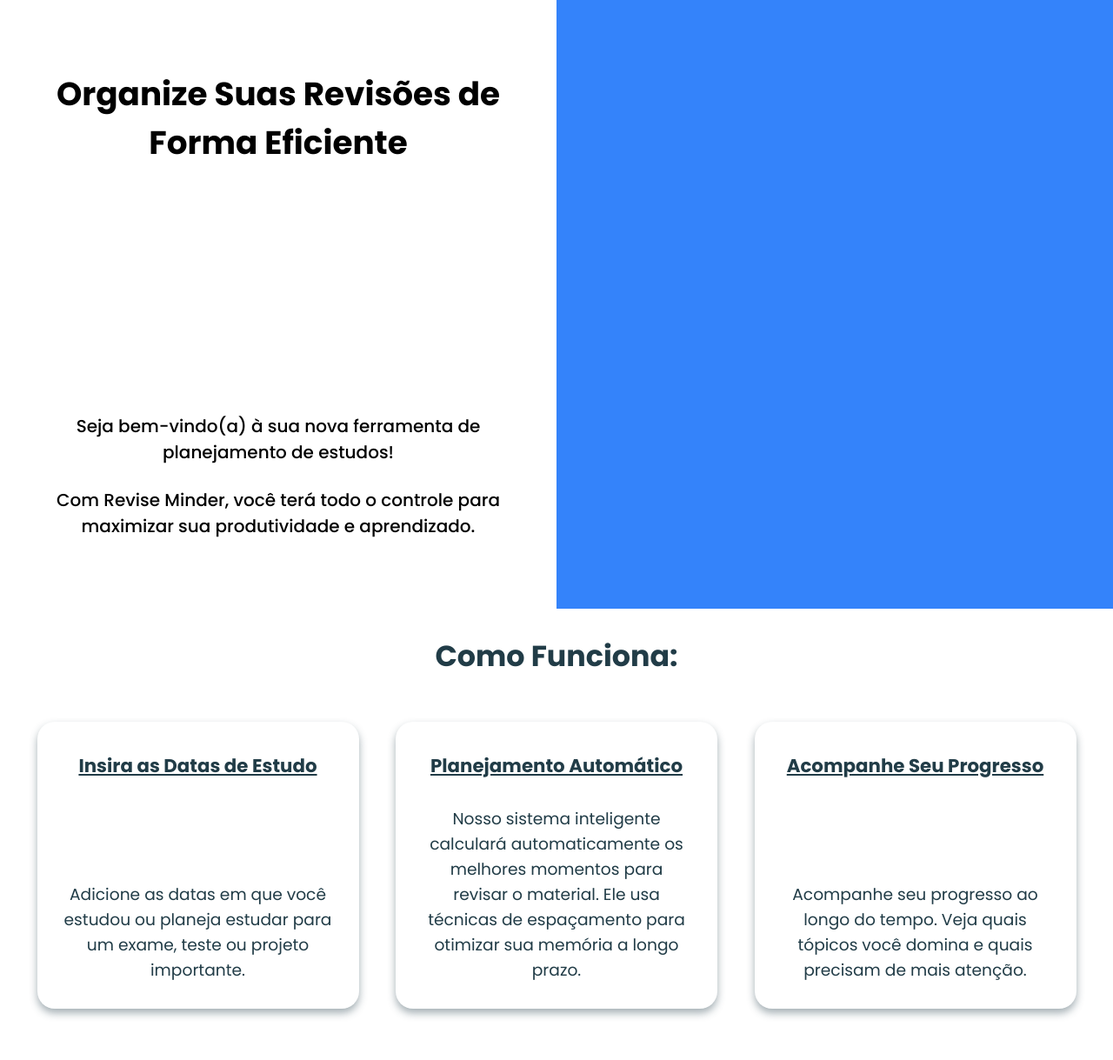
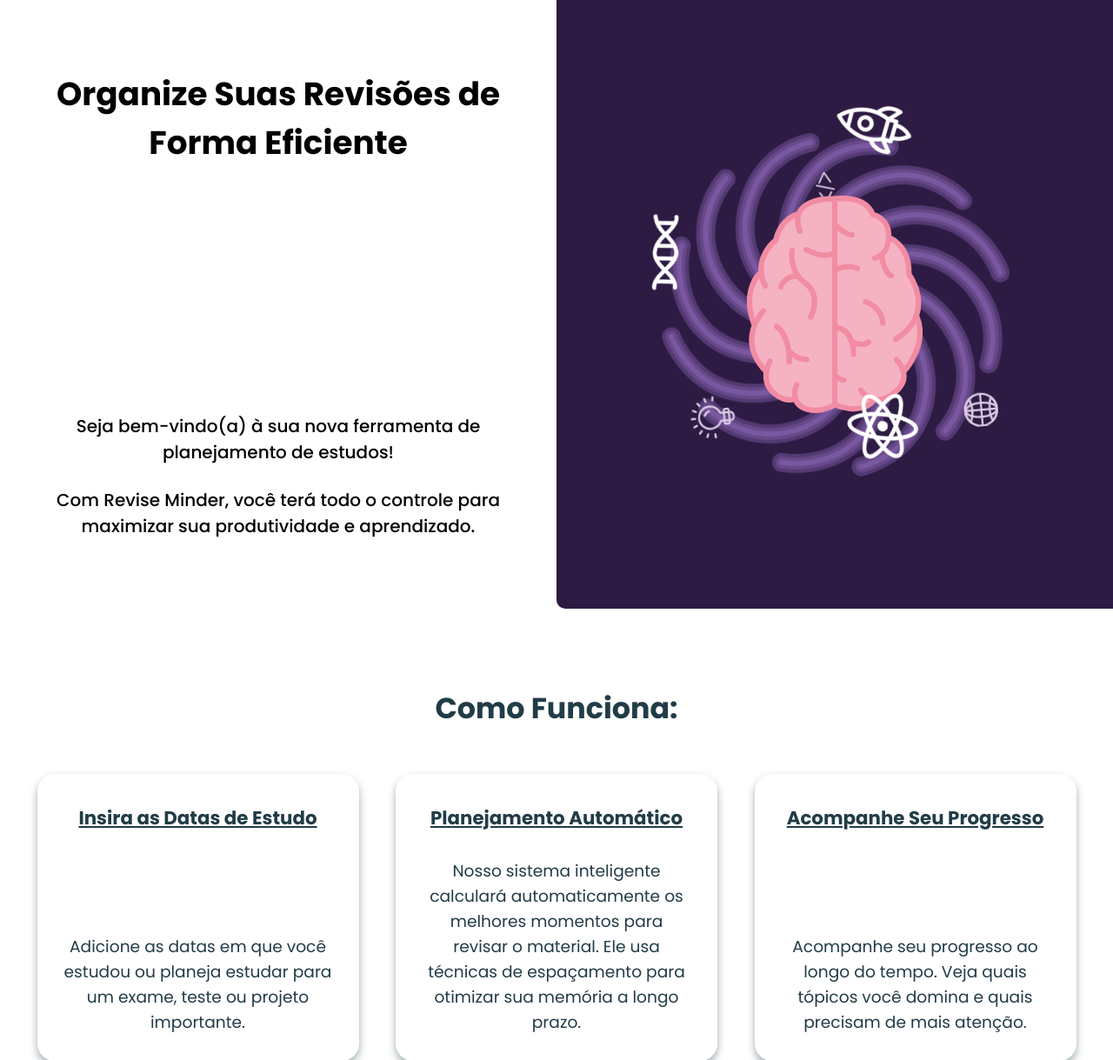
Before and after one commit to ThiagoSchFialho/DJANGO-Revise_Minder, a Django app: page / in a window 1280 px wide. Shown: the part 100-1319 px from the top of the page at 87% size. Run offline with Django 4.2, Linux system fonts and the light colour scheme.

Commit message:
Adição do banner animado em "index.html".

```diff
--- a/setup/static/styles/index.css
+++ b/setup/static/styles/index.css
@@ -1,6 +1,7 @@
 .banner {
     display: flex;
     height: calc(100vh - 100px);
+    margin-bottom: 90px;
 }
 
 .banner-text {
@@ -28,9 +29,60 @@
 }
 
 .banner-img {
+    overflow: hidden;
+    display: flex;
+    align-items: center;
+    justify-content: center;
     width: 50%;
     height: 100%;
-    background-color: var(--blue);
+    background-color: #2E1B43;
+    border-bottom-left-radius: 10px;
+}
+
+.banner-tornado {
+    position: absolute;
+    width: 405px;
+    height: 400px;
+    background-image: url(../assets/tornado_img.svg);
+    background-repeat: no-repeat;
+    background-position: center;
+    background-size: cover;
+    animation: rotate 35s infinite;
+    animation-timing-function: linear;
+}
+
+.banner-brain {
+    position: absolute;
+    width: 202px;
+    height: 250px;
+    background-image: url(../assets/brain_img.svg);
+    background-repeat: no-repeat;
+    background-position: center;
+    background-size: cover;
+}
+
+.banner-icons1 {
+    position: absolute;
+    width: 380px;
+    height: 350px;
+    background-image: url(../assets/icons1_img.svg);
+    background-repeat: no-repeat;
+    background-position: center;
+    background-size: cover;
+    animation: rotate 20s infinite;
+    animation-timing-function: linear;
+}
+
+.banner-icons2 {
+    position: absolute;
+    width: 308px;
+    height: 353px;
+    background-image: url(../assets/icons2_img.svg);
+    background-repeat: no-repeat;
+    background-position: center;
+    background-size: cover;
+    animation: rotate 25s infinite;
+    animation-timing-function: linear;
 }
 
 .presentation {
@@ -151,3 +203,12 @@
         font-weight: 500;
     }
 }
+
+@keyframes rotate {
+    from {
+        transform: rotate(360deg);
+    }
+    to {
+        transform: rotate(0deg);
+    }
+}
--- a/templates/revise_minder/index.html
+++ b/templates/revise_minder/index.html
@@ -21,7 +21,12 @@
                 <p>Com Revise Minder, você terá todo o controle para maximizar sua produtividade e aprendizado.</p>
             </div>
         </div>
-        <div class="banner-img"></div>
+        <div class="banner-img">
+            <div class="banner-tornado"></div>
+            <div class="banner-icons2"></div>
+            <div class="banner-brain"></div>
+            <div class="banner-icons1"></div>
+        </div>
     </div>
     <section class="presentation">
         <div class="how-works-container">
```
Also changed, not shown: setup/static/assets/brain_img.svg (added), setup/static/assets/icons1_img.svg (added), setup/static/assets/icons26_img.svg (added), setup/static/assets/icons2_img.svg (added), setup/static/assets/revise_minder_banner_img.svg (added), setup/static/assets/tornado_img.svg (added).
